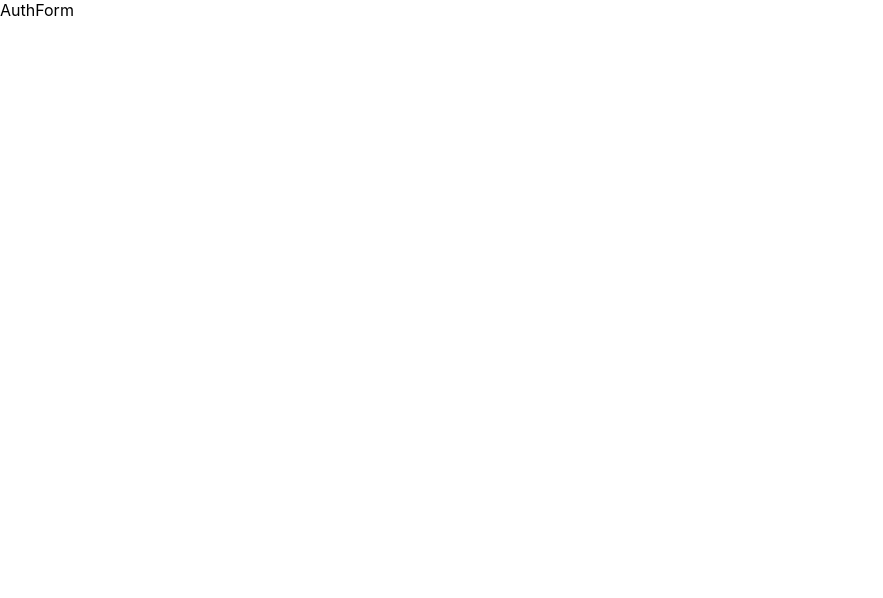
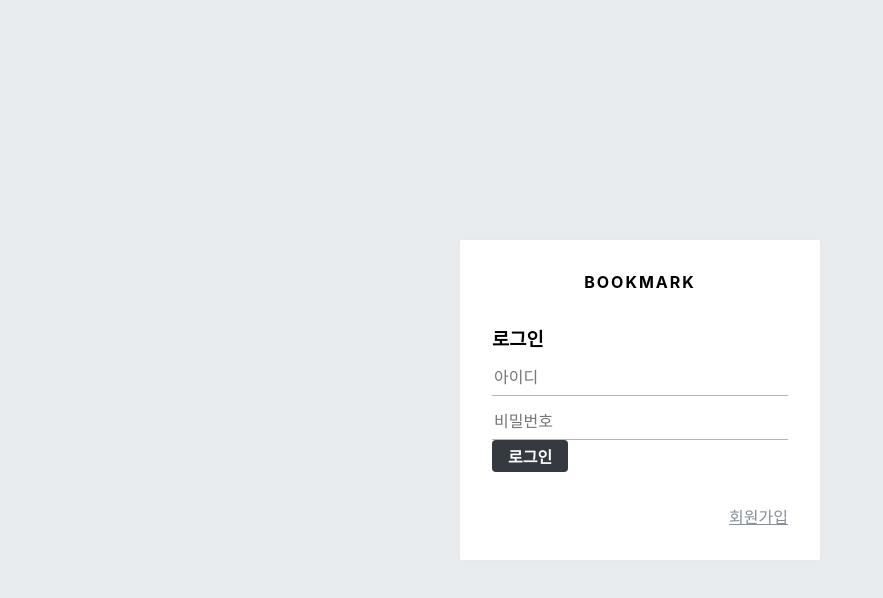
Before and after one commit to JJongPang/Todo-List, a React (Create React App) app in the folder todo-list-client/: page /login in a window 1280 px wide. Shown: the top 598 px of the page, without its empty margins (0-883 px from the left). Built offline with nearby package versions, Linux system fonts and the light colour scheme.

Commit message:
login form UI

```diff
--- a/todo-list-client/src/component/auth/AuthForm.js
+++ b/todo-list-client/src/component/auth/AuthForm.js
@@ -1,7 +1,68 @@
 import React from 'react';
+import { Link } from 'react-router-dom';
+import styled from 'styled-components';
+import palette from '../../lib/styles/palette';
+import Button from '../common/Button';
+
+const AuthFormBlock = styled.div`
+  h3 {
+    margin: 0;
+    color: ${palette.gray};
+    margin-bottom: 1rem;
+  }
+`;
+
+const StyledInput = styled.input`
+  font-size: 1rem;
+  border: none;
+  border-bottom: 1px solid ${palette.gray[5]};
+  padding-bottom: 0.5rem;
+  outline: none;
+  width: 100%;
+  &:focus {
+    color: $oc-teal-7;
+    border-bottom: 1px solid ${palette.gray[7]};
+  }
+  & + & {
+    margin-top: 1rem;
+  }
+`;
+
+const Footer = styled.div`
+  margin-top: 2rem;
+  text-align: right;
+  a {
+    color: ${palette.gray[6]};
+    text-decoration: underline;
+    &:hover {
+      color: ${palette.gray[9]};
+    }
+  }
+`;
 
 const AuthForm = () => {
-  return <div>AuthForm</div>;
+  return (
+    <AuthFormBlock>
+      <h3>로그인</h3>
+      <form>
+        <StyledInput
+          autoComplete="username"
+          name="username"
+          placeholder="아이디"
+        />
+        <StyledInput
+          autoComplete="new-password"
+          name="password"
+          placeholder="비밀번호"
+          type="password"
+        />
+        <Button>로그인</Button>
+      </form>
+      <Footer>
+        <Link to="/register">회원가입</Link>
+      </Footer>
+    </AuthFormBlock>
+  );
 };
 
 export default AuthForm;
--- a/todo-list-client/src/component/auth/AuthTemplate.js
+++ b/todo-list-client/src/component/auth/AuthTemplate.js
@@ -1,34 +1,48 @@
 import React from 'react';
+import { Link } from 'react-router-dom';
 import styled from 'styled-components';
 import palette from '../../lib/styles/palette';
 
 const AuthTemplateBlock = styled.div`
-  h3 {
-    margin: 0;
-    color: ${palette.gray};
-    margin-bottom: 1rem;
-  }
+  position: absolute;
+  left: 0;
+  top: 0;
+  bottom: 0;
+  right: 0;
+  background: ${palette.gray[2]};
+  display: flex;
+  flex-direction: column;
+  justify-content: center;
+  align-items: center;
 `;
 
-const StyledInput = styled.input`
-  font-size: 1rem;
-  border: none;
-  border-bottom: 1px solid ${palette.gray[5]};
-  padding-bottom: 0.5rem;
-  outline: none;
-  width: 100%;
-  &:focus {
-    color: $oc-teal-7;
-    border-bottom: 1px solid ${palette.gray[7]};
+const WhiteBox = styled.div`
+  .logo-area {
+    display: block;
+    padding-bottom: 2rem;
+    text-align: center;
+    font-weight: bold;
+    letter-spacing: 2px;
   }
-  & + & {
-    margin-top: 1rem;
-  }
+  box-shadow: 0 0 8px rgba(0, 0, 0, 0.025);
+  padding: 2rem;
+  width: 360px;
+  background: white;
+  border-radius: 2px;
 `;
 
 const AuthTemplate = ({ children }) => {
   console.log(children);
-  return <AuthTemplateBlock>{children}</AuthTemplateBlock>;
+  return (
+    <AuthTemplateBlock>
+      <WhiteBox>
+        <div className="logo-area">
+          <Link to="/">BOOKMARK</Link>
+        </div>
+        {children}
+      </WhiteBox>
+    </AuthTemplateBlock>
+  );
 };
 
 export default AuthTemplate;
```
Also changed, not shown: 1 other file (tests, documents, lock files or other folders).
